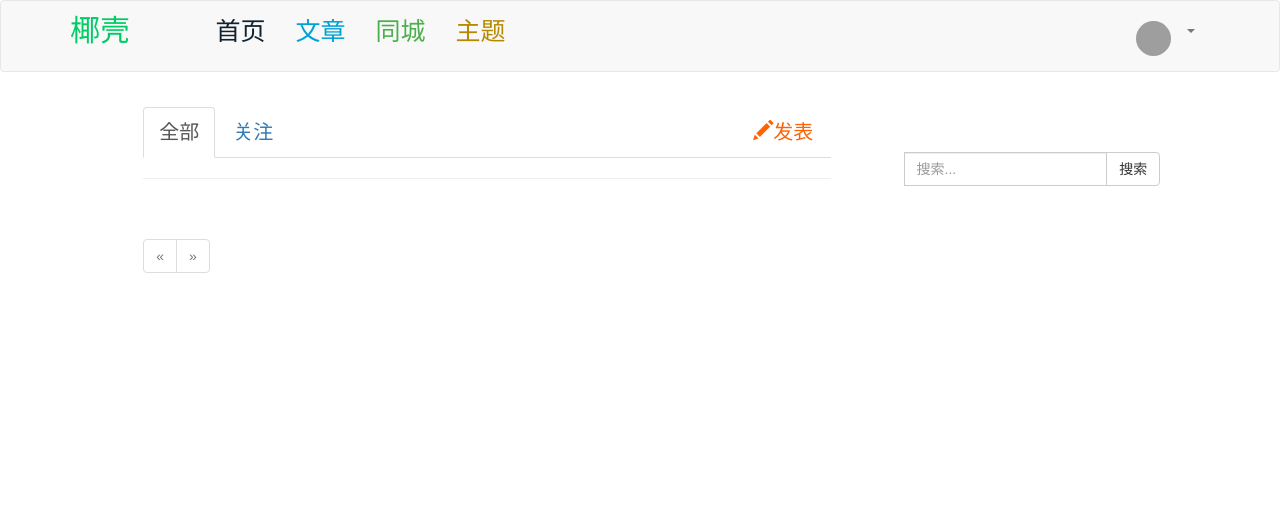
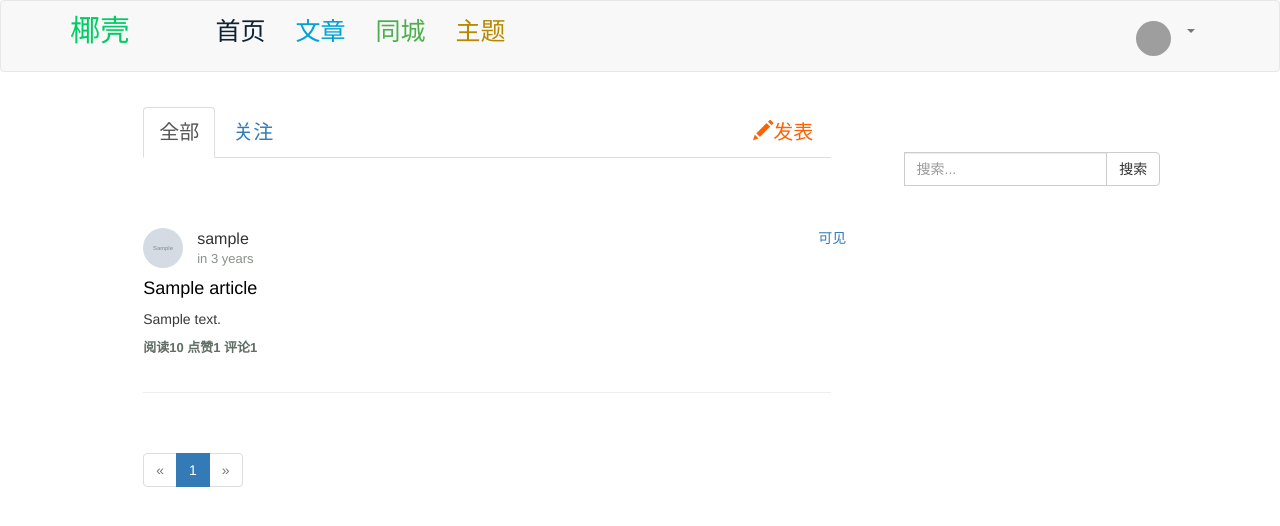
Before and after one commit to chenzhenpin/my_flask, a Flask app: page /articles in a window 1280 px wide. Shown: the top 526 px of the page. Run offline with Flask 2, Linux system fonts and the light colour scheme; a user stored in the database is signed in; tables that the repository leaves empty hold one stand-in row (values such as "Sample post"); grey boxes marked "Sample" are stand-in pictures; some libraries are stand-ins or nearby versions; grey boxes are pictures that could not be loaded.

Commit message:
第九次提交

```diff
--- a/demo/myapp/__init__.py
+++ b/demo/myapp/__init__.py
@@ -59,9 +59,14 @@ def create_app(config_name):
     sslify = SSLify(app)
 
     #自定义过滤器截取字符数
-    @app.template_filter('reverse')
+    @app.template_filter('filter')
     def filter(s):
         return s[0:300]
+    # 或者
+    # def filter(s):
+    #     return s[0:300]
+    # app.jinja_env.filters['filter'] = filter
 
-    app.jinja_env.filters['filter'] = filter
+    #添加jiaja2扩展支持break,continue
+    app.jinja_env.add_extension('jinja2.ext.loopcontrols')
     return app
--- a/demo/myapp/main/views.py
+++ b/demo/myapp/main/views.py
@@ -6,7 +6,7 @@ from . import main
 from .forms import EditProfileForm,EditProfileAdminForm,PostForm,EditArticleForm,SearchArticleForm
 from .. import db
 from flask_login import login_required,current_user
-from ..models import User,Role,Post,Comment,Whoosh,Permission,Heart,Article,Collect
+from ..models import User,Role,Post,Comment,Whoosh,Permission,Heart,Article,Collect,Follow
 from ..celery_email import sub
 from ..decorators import admin_required, permission_required
 from ..defs import datedir
@@ -53,7 +53,28 @@ def user(username):
     user = User.query.filter_by(username=username).first()
     if user is None:
         abort(404)
-    return render_template('user.html', user=user)
+    user_flag =(request.cookies.get('user_flag', '1'))
+    print(user_flag)
+    page=request.args.get('page',1,type=int)
+    if user_flag=='2':
+        pagination=user.articles.filter(Article.disabled!=2).paginate(
+            page, per_page=current_app.config['FLASKY_POSTS_PER_PAGE'],
+            error_out=False)
+        articles = pagination.items
+        return render_template('user.html', user=user,articles=articles,user_flag=user_flag,pagination=pagination)
+    if user_flag=='3':
+        pagination=Article.query.join(Collect,Collect.user_id==user.id).filter(Article.id==Collect.article_id).filter(Article.disabled!=2).paginate(
+            page, per_page=current_app.config['FLASKY_POSTS_PER_PAGE'],
+            error_out=False)
+        articles = pagination.items
+        return render_template('user.html', user=user,articles=articles,user_flag=user_flag,pagination=pagination)
+    user_flag ='1'
+    pagination=user.posts.paginate(
+        page, per_page=current_app.config['FLASKY_POSTS_PER_PAGE'],
+        error_out=False)
+    posts = pagination.items
+    print(posts)
+    return render_template('user.html', user=user, posts=posts, user_flag=user_flag, pagination=pagination)
 
 @main.route('/edit-profile', methods=['GET', 'POST'])
 @login_required
@@ -153,10 +174,12 @@ def articles():
 
 
 
-    show_followed = False
+    show_article_followed = False
     if current_user.is_authenticated:
-        show_followed = bool(request.cookies.get('show_followed', ''))
+        show_article_followed = bool(request.cookies.get('show_article_followed', ''))
 
+
+    #搜索部分
     if form.validate_on_submit():
         pagination=Article.query.whoosh_search(form.keyword.data.strip())\
             .order_by(Article.timestamp.desc()).paginate(
@@ -166,17 +189,17 @@ def articles():
         return render_template('articles.html', show_followed=show_followed, form=form,
                                articles=articles, pagination=pagination)
 
-    if show_followed:
+    if show_article_followed:
         query = current_user.follwed_articles
     else:
         query = Article.query
-    query=query.filter_by(disabled=None)
+    query=query.filter(Article.disabled==0)
     pagination = query.order_by(Article.timestamp.desc()).paginate(
         page, per_page=current_app.config['FLASKY_POSTS_PER_PAGE'],
         error_out=False)
     articles = pagination.items
 
-    return render_template('articles.html',show_followed=show_followed,form=form,
+    return render_template('articles.html',show_article_followed=show_article_followed,form=form,
                            articles=articles,pagination=pagination)
 @main.route('/article/<int:id>',methods=['GET','POST'])
 def article(id):
@@ -233,9 +256,27 @@ def delete_article(id):
     article=Article.query.get_or_404(id)
     if current_user !=article.author :
         abort(403)
-    article.disabled=False
+    article.disabled=2
     db.session.add(article)
     return redirect(url_for('.articles'))
+@main.route('/disabled/article/<int:id>')
+def disabled_article(id):
+    article=Article.query.get_or_404(id)
+    print (article.disabled+1000)
+    if article.author!=current_user :
+        abort(404)
+    if article.disabled==0:
+        article.disabled=1
+        db.session.add(article)
+        db.session.commit()
+    elif article.disabled==1:
+        article.disabled=0
+        db.session.add(article)
+        db.session.commit()
+    print (article.disabled+1000)
+    return redirect(url_for('.user',username=article.author.username))
+
+
 
 
 
@@ -300,7 +341,7 @@ def followed_by(username):
     return render_template('followers.html', user=user, title="Followed by",
                            endpoint='.followed_by', pagination=pagination,
                            follows=follows)
-#显示所有文章
+#所有动态
 @main.route('/all')
 @login_required
 def show_all():
@@ -308,12 +349,52 @@ def show_all():
     resp.set_cookie('show_followed', '', max_age=30*24*60*60)
     return resp
 
-#只展示关注者的文章
+#只展示关注者的动态
 @main.route('/followed')
 @login_required
 def show_followed():
     resp = make_response(redirect(url_for('.index')))
     resp.set_cookie('show_followed', '1', max_age=30*24*60*60)
+    return resp
+
+#所有文章
+@main.route('/article/all')
+def show_article_all():
+    resp = make_response(redirect(url_for('.articles')))
+    resp.set_cookie('show_article_followed', '', max_age=30*24*60*60)
+    return resp
+#关注着文章
+@main.route('/article/followed')
+@login_required
+def show_article_followed():
+    resp = make_response(redirect(url_for('.articles')))
+    resp.set_cookie('show_article_followed', '1', max_age=30*24*60*60)
+    return resp
+
+@main.route('/user_post/<username>')
+@login_required
+def user_post(username):
+    resp = make_response(redirect(url_for('.user',username=username)))
+    resp.set_cookie('user_flag', '1', max_age=30*24*60*60)
+    return resp
+
+@main.route('/user_article/<username>')
+@login_required
+def user_article(username):
+    resp = make_response(redirect(url_for('.user',username=username)))
+    resp.set_cookie('user_flag', '2', max_age=30*24*60*60)
+    return resp
+
+@main.route('/user_collect/<username>')
+def user_collect(username):
+
+    resp = make_response(redirect(url_for('.user', username=username)))
+    if current_user._get_current_object().username==username:
+        resp.set_cookie('user_flag', '3', max_age=30 * 24 * 60 * 60)
+    else:
+        resp.set_cookie('user_flag', '1', max_age=30 * 24 * 60 * 60)
+
+
     return resp
 
 #评论
--- a/demo/myapp/models.py
+++ b/demo/myapp/models.py
@@ -328,6 +328,9 @@ class User(db.Model,UserMixin):
         if self.img_url==None:
             return 'img/w.jpg'
         return self.img_url
+    @property
+    def article_count(self):
+        return Article.query.filter(Article.author_id==self.id).filter(Article.disabled!=2)
 
     #返回模型信息
     def __repr__(self):
@@ -408,7 +411,7 @@ class Article(db.Model):
     body_text = db.Column(db.Text)
     cls = db.Column(db.Integer, default=0)  # 类型
     file_urls = db.Column(db.Text)  # 上传文件的地址
-    disabled = db.Column(db.Boolean)
+    disabled = db.Column(db.Integer,default=0) # 2删除，1不可见。0可见
     views = db.Column(db.Integer, default=1)  # 浏览次数
     collects = db.relationship('Collect', backref='article', lazy='dynamic')
     timestamp = db.Column(db.DateTime(), index=True, default=datetime.utcnow)
--- a/demo/myapp/templates/_article.html
+++ b/demo/myapp/templates/_article.html
@@ -1,6 +1,11 @@
 
 <ul class="articles" style="padding: 0px">
 {% for article in articles %}
+    {% if current_user!=article.author %}
+        {% if article.disabled==1 %}
+            {%  continue  %}
+        {% endif %}
+    {% endif %}
     <div  class="row article" style="padding-top: 50px;margin-left: 0px">
     <div class="article-head">
         <div style="float: left">
@@ -12,6 +17,17 @@
             <p style="font-size: 16px;margin-bottom: 0px">{{ article.author.username }}</p>
             <p style="font-size: 13px;color: #87928a;margin-top: 0px">{{ moment(article.timestamp).fromNow(refresh=True) }}</p>
         </div>
+        {% if current_user==article.author %}
+        <div style="float: right">
+            <a href="{{ url_for('.disabled_article',id=article.id) }}">
+                {% if article.disabled==0  %}
+                可见
+                {% else %}
+                不可见
+                {% endif %}
+            </a>
+        </div>
+        {% endif %}
     </div>
     <div class="article-content" style="clear: both">
         <div class="article-title">
@@ -31,7 +47,7 @@
             {% else %}
              {{ article.body_text }}
             {% endif %}
-        <p style="margin-top: 10px;color: #5f6d64"><label>阅读{{ article.views }}</label>
+        <p style="margin-top: 10px;color: #5f6d64;font-size: small"><label>阅读{{ article.views }}</label>
             <label>点赞{{ article.hearts.count() }}</label>
             <label>评论{{ article.comments.count() }}</label>
         </p>
--- a/demo/myapp/templates/articles.html
+++ b/demo/myapp/templates/articles.html
@@ -25,16 +25,17 @@
             {# 左侧#}
             <div id="content-right" class="col-md-8 col-sm-8   " style="margin-top: 15px;padding-left: 8%">
 
-                <div id="post" class="row" >
-                    <div class="post-tabs" >
+                <div id="articles" class="row" >
+                    <div class="article-tabs" >
 
 
                         <ul class="nav nav-tabs" style="margin-top: 20px;margin-bottom: 20px; font-size: 20px">
-                            <li{% if not show_followed %} class="active"{% endif %}><a href="{{ url_for('.show_all') }}">全部</a></li>
+                            <li{% if not show_article_followed %} class="active"{% endif %}><a href="{{ url_for('.show_article_all') }}">全部</a></li>
                             {% if current_user.is_authenticated %}
-                                <li{% if show_followed %} class="active"{% endif %}><a href="{{ url_for('.show_followed') }}">关注</a></li>
+                                <li{% if show_article_followed %} class="active"{% endif %}><a href="{{ url_for('.show_article_followed') }}">关注</a></li>
+                                <li style="float: right;" ><a href="{{ url_for('.edit_article') }}" style="color:#FF6103" ><span class="glyphicon glyphicon-pencil" ></span>发表</a></li>
                             {% endif %}
-                            <li style="float: right;" ><a href="{{ url_for('.edit_article') }}" style="color:#FF6103" ><span class="glyphicon glyphicon-pencil" ></span>发表</a></li>
+
                         </ul>
                         {% include '_article.html' %}
                     </div>
```
Also changed, not shown: demo/myapp/templates/base.html (+5 -5 lines), demo/myapp/templates/user.html (+67 -5 lines), demo/myapp/static/uploads/img/2017/07/09/60100453684.png (added), 11 other files.
